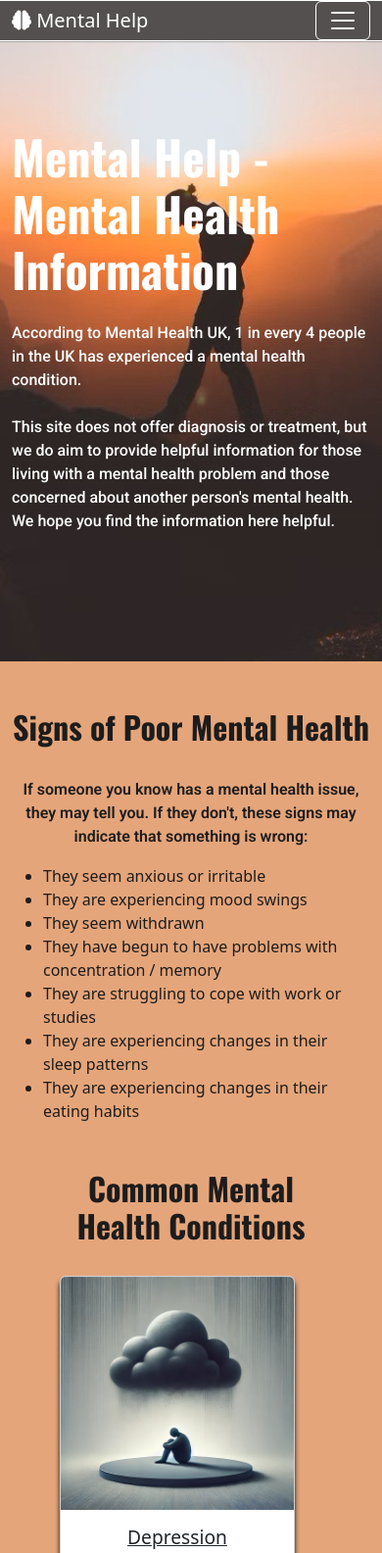
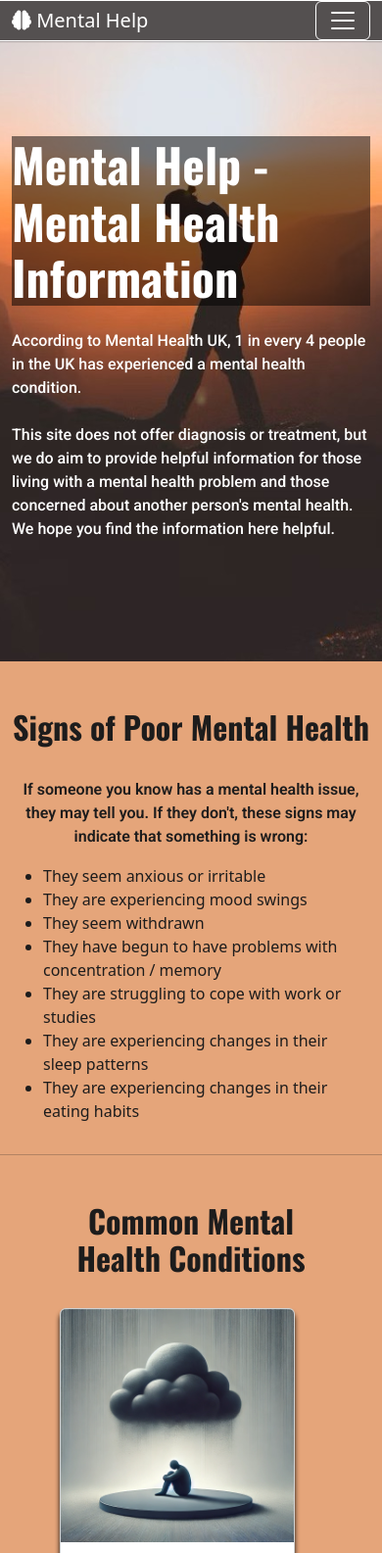
Before and after one commit to PeaJaySee/mental-help, a plain HTML site: page index.html in a window 390 px wide. Shown: the top 1585 px of the page at 98% size. Drawn offline with nearby package versions, Linux system fonts and the light colour scheme.

Commit message:
darker background added to header h1 for mobile screens for contrast.

```diff
--- a/assets/css/style.css
+++ b/assets/css/style.css
@@ -186,6 +186,10 @@ p {
         margin-left: 17px;
         height: 400px;
     }
+
+    #hero h1 {background-color: rgba(0, 0, 0, 0.5);
+              margin-top: 1rem;
+    }
 }
 
 @media screen and (min-width:768px) {
--- a/index.html
+++ b/index.html
@@ -82,6 +82,7 @@
             </section>
         </header>
 
+
         <!--SIGNS OF POOR MENTAL HEALTH SECTION-->
 
         <section id="signs">
@@ -106,6 +107,8 @@
                 </div>
             </div>
         </section>
+
+        <hr>
 
         <!--COMMON CONDITIONS SECTION-->
 
@@ -172,6 +175,8 @@
 
 
         </section>
+
+        <hr>
 
         <!--RESOURCES SECTION-->
 
```
